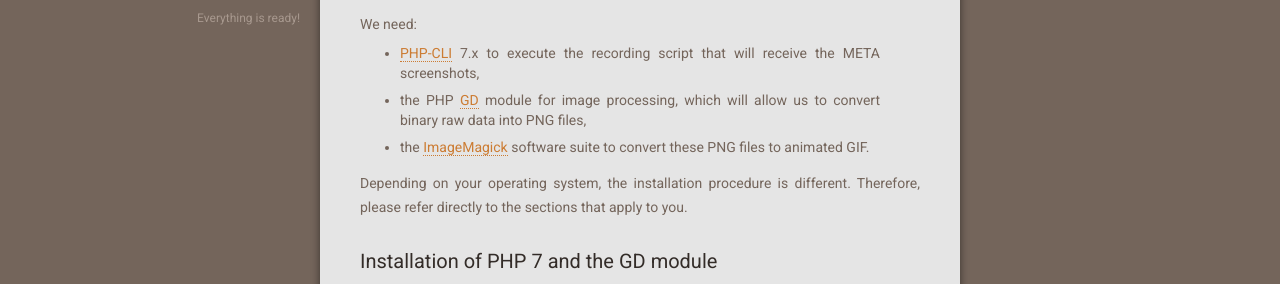
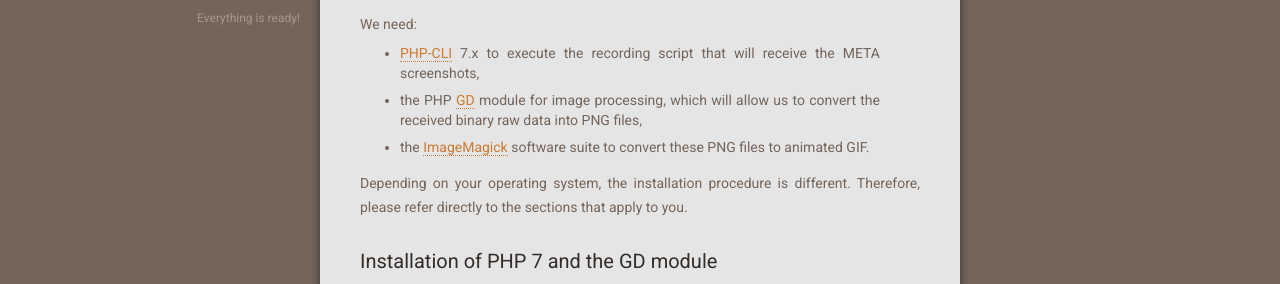
Before and after one commit to m1cr0lab-gamebuino/gb-meta-screen-recorder, a Jekyll site: the page built from docs/en/brewing.md, in a window 1280 px wide and 900 px high. Shown: the part 356-640 px from the top of the window. Built offline with Jekyll 4.4.1, drawn with Linux system fonts in a browser that asks for light colours; nearby versions of some CDN libraries.

````diff
--- a/docs/en/brewing.md
+++ b/docs/en/brewing.md
@@ -11,8 +11,8 @@ lang-ref: brewing
 
 We need:
 
-- [PHP-CLI](http://php.net/manual/fr/features.commandline.php) 7.x to execute the recording script that will receive the META screenshots,
-- the PHP [GD](http://php.net/manual/fr/book.image.php) module for image processing, which will allow us to convert binary raw data into PNG files,
+- [PHP-CLI](http://php.net/manual/en/features.commandline.php) 7.x to execute the recording script that will receive the META screenshots,
+- the PHP [GD](http://php.net/manual/en/book.image.php) module for image processing, which will allow us to convert the received binary raw data into PNG files,
 - the [ImageMagick](https://www.imagemagick.org/) software suite to convert these PNG files to animated GIF.
 
 Depending on your operating system, the installation procedure is different. Therefore, please refer directly to the sections that apply to you.
@@ -106,7 +106,7 @@ Then unarchive the ZIP content in `C:\PHP7`, and :
 - duplicate the file `C:\PHP7\php.ini-development`
 - by renaming it by `C:\PHP7\php.ini`
 
-Open the new file `C:\PHP7\php.ini` in a text editor like [Notepad++](https://notepad-plus-plus.org/fr/) and go to the ***Directory in which the loadable extensions (modules) reside*** section, then uncomment the `extension_dir = "ext"` line:
+Open the new file `C:\PHP7\php.ini` in a text editor like [Notepad++](https://notepad-plus-plus.org/en/) and go to the ***Directory in which the loadable extensions (modules) reside*** section, then uncomment the `extension_dir = "ext"` line:
 
 ```
 ; Directory in which the loadable extensions (modules) reside.
````
Also changed, not shown: other parts of docs/en/brewing.md (+1 -1 lines), docs/en/setup.md (+1 -1 lines), docs/en/usage.md (+1 -1 lines), docs/fr/preparation.md (+1 -1 lines).
